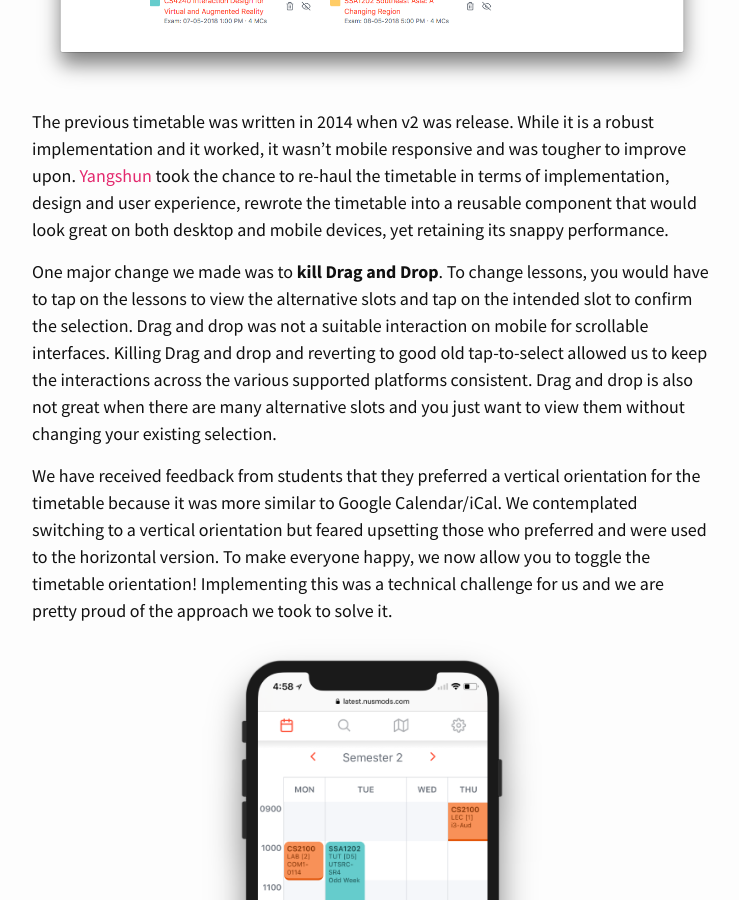
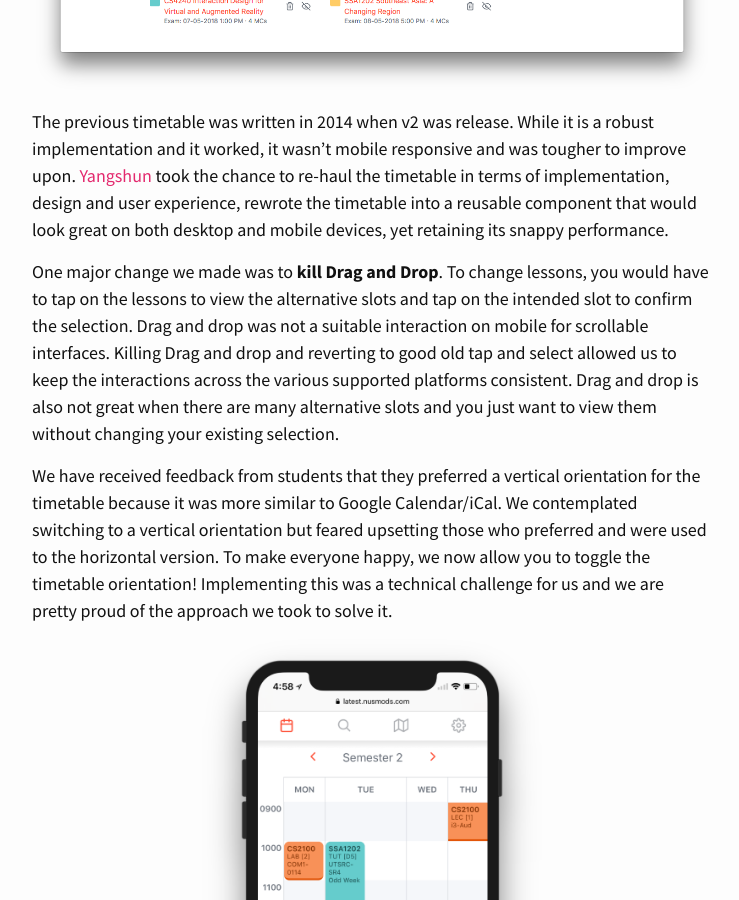
Before and after one commit to nusmodifications/nusmods-blog, a Jekyll site: the page built from _posts/2017-12-25-nusmods-r-the-engineering-behind.md, in a window 1280 px wide and 900 px high, scrolled down 1625 px. Shown: the whole window, without its empty margins (268-1007 px from the left). Built offline with Jekyll 4.4.1, drawn with Linux system fonts in a browser that asks for light colours; nearby versions of some CDN libraries.

```diff
--- a/_posts/2017-12-25-nusmods-r-the-engineering-behind.md
+++ b/_posts/2017-12-25-nusmods-r-the-engineering-behind.md
@@ -21,7 +21,7 @@
 
 The previous timetable was written in 2014 when v2 was release. While it is a robust implementation and it worked, it wasn't mobile responsive and was tougher to improve upon. [Yangshun](https://github.com/yangshun) took the chance to re-haul the timetable in terms of implementation, design and user experience, rewrote the timetable into a reusable component that would look great on both desktop and mobile devices, yet retaining its snappy performance.
 
-One major change we made was to **kill Drag and Drop**. To change lessons, you would have to tap on the lessons to view the alternative slots and tap on the intended slot to confirm the selection. Drag and drop was not a suitable interaction on mobile for scrollable interfaces. Killing Drag and drop and reverting to good old tap-to-select allowed us to keep the interactions across the various supported platforms consistent. Drag and drop is also not great when there are many alternative slots and you just want to view them without changing your existing selection.
+One major change we made was to **kill Drag and Drop**. To change lessons, you would have to tap on the lessons to view the alternative slots and tap on the intended slot to confirm the selection. Drag and drop was not a suitable interaction on mobile for scrollable interfaces. Killing Drag and drop and reverting to good old tap and select allowed us to keep the interactions across the various supported platforms consistent. Drag and drop is also not great when there are many alternative slots and you just want to view them without changing your existing selection.
 
 We have received feedback from students that they preferred a vertical orientation for the timetable because it was more similar to Google Calendar/iCal. We contemplated switching to a vertical orientation but feared upsetting those who preferred and were used to the horizontal version. To make everyone happy, we now allow you to toggle the timetable orientation! Implementing this was a technical challenge for us and we are pretty proud of the approach we took to solve it.
 
```
Also changed, not shown: _posts/2017-12-25-nusmods-r-harder-better-faster-stronger.md (+1 -0 lines).
